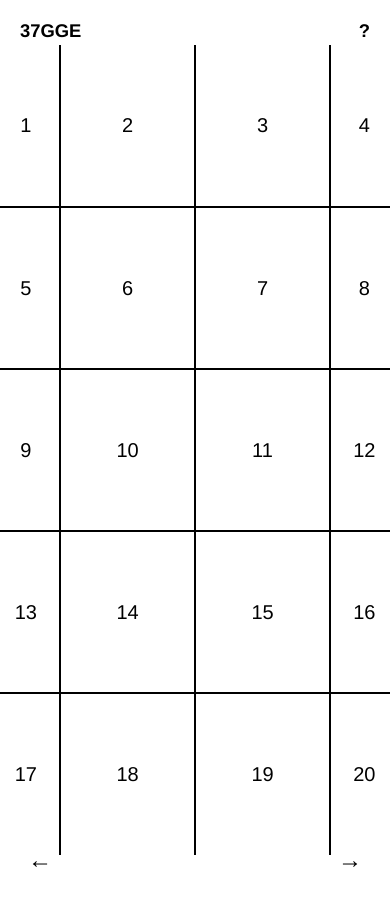
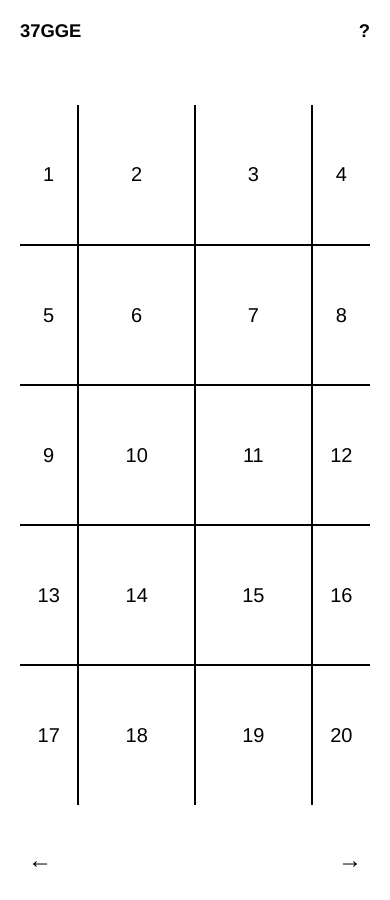
Before and after one commit to szgrune/37GGE, a Jekyll site: the page index.html, which Jekyll copies as it is, in a window 390 px wide. Built offline with Jekyll 4.4.1, drawn with Linux system fonts in a browser that asks for light colours.

Commit message:
mobile padding

```diff
--- a/assets/css/style.css
+++ b/assets/css/style.css
@@ -208,6 +208,15 @@ body.page {
     display: flex;
     align-items: center;
     justify-content: center;
+    padding: 70px 20px 60px;
+  }
+
+  .grid {
+    --grid-w: min(calc(100vw - 40px), calc((100vh - 130px) / 2));
+    width: var(--grid-w);
+    height: calc(var(--grid-w) * 2);
+    grid-template-columns: 1fr 2fr 2fr 1fr;
+    grid-template-rows: repeat(5, 1fr);
   }
 
   .nav-arrow {
```
